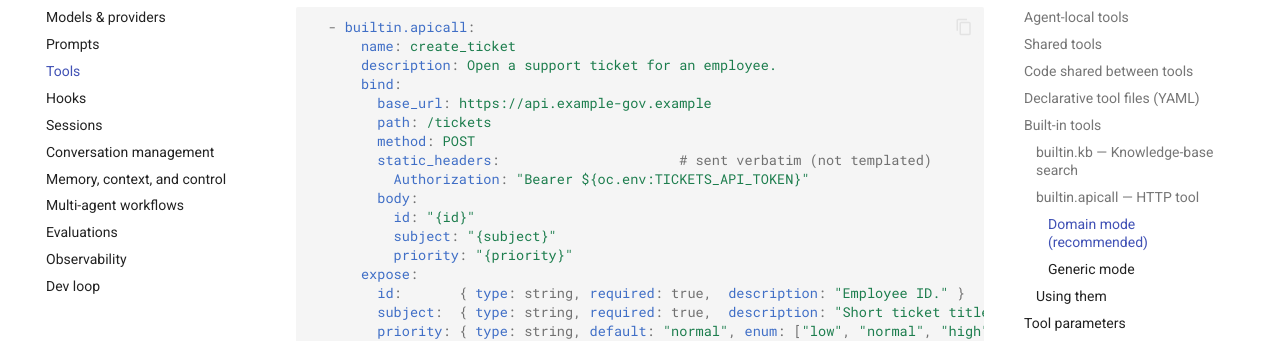
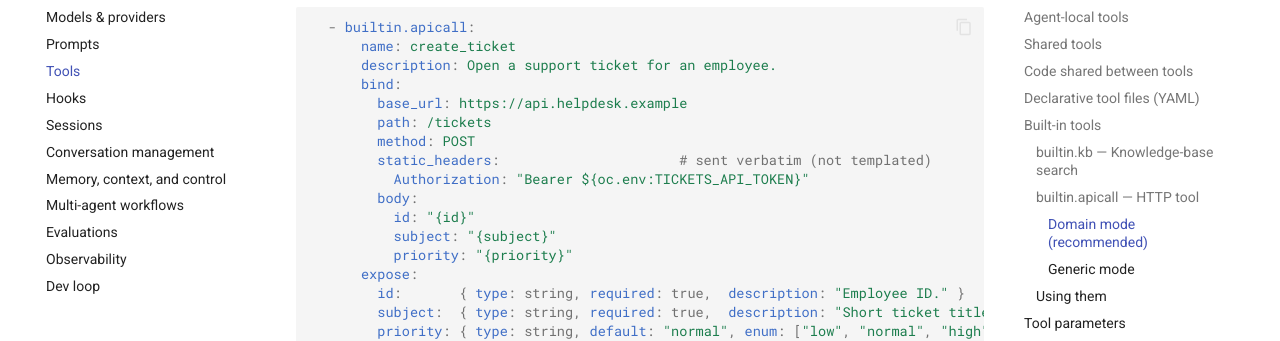
Before and after one commit to jdbaigorria/loom-dev, an MkDocs documentation site: the page built from docs/guides/tools.md, in a window 1280 px wide and 900 px high, scrolled down 4926 px. Shown: the part 166-507 px from the top of the window. Built offline with MkDocs 1.6.1 and Material for MkDocs 9.7.7, drawn with Linux system fonts in a browser that asks for light colours; comment, search, counter and statistics services are not loaded; part of the change alters nothing that is shown.

Commit message:
docs(tools): use a neutral helpdesk host in the apicall bind example
Co-Authored-By: Claude Sonnet 5.5 <noreply@anthropic.com>

```diff
--- a/docs/guides/tools.md
+++ b/docs/guides/tools.md
@@ -194,7 +194,7 @@ Placeholders can appear in `path`, `query`, `body` and `headers`. A whole-string
       name: create_ticket
       description: Open a support ticket for an employee.
       bind:
-        base_url: https://api.example-gov.example
+        base_url: https://api.helpdesk.example
         path: /tickets
         method: POST
         static_headers:                      # sent verbatim (not templated)
```
